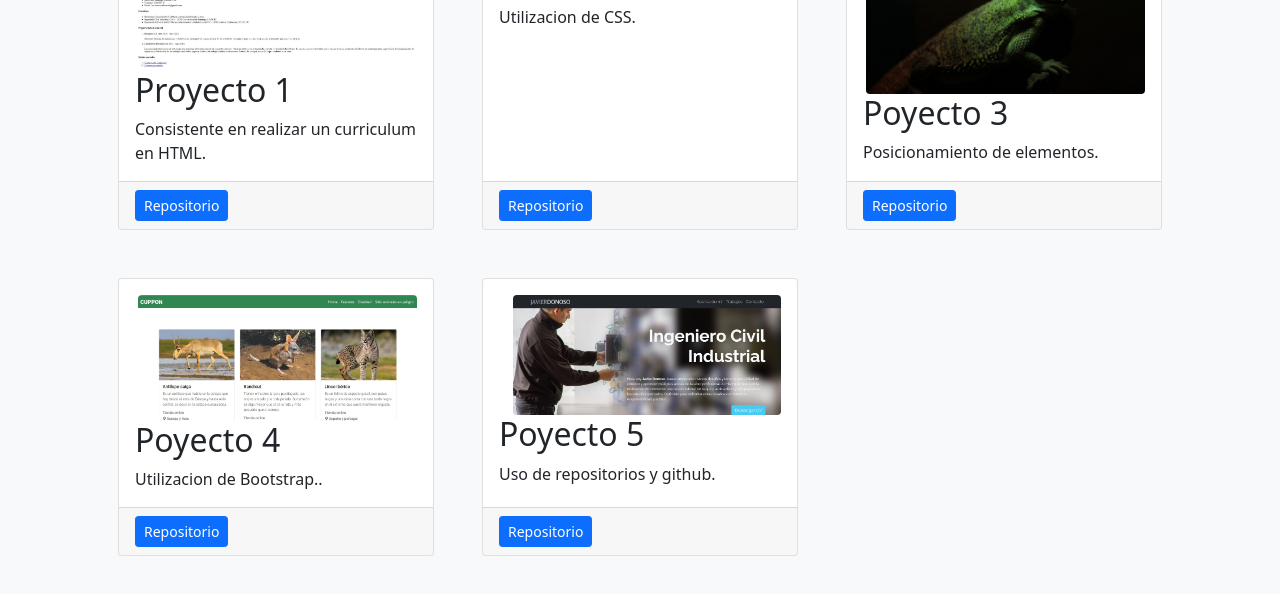
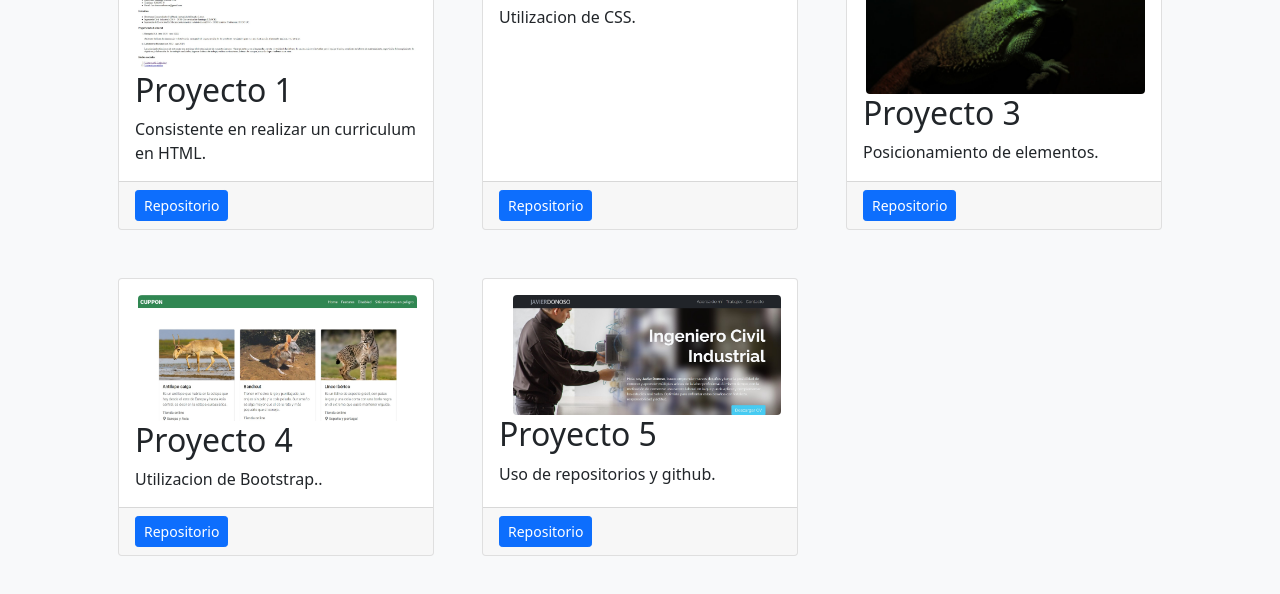
Before and after one commit to Javdonoso/desafiofinal, a plain HTML site: page index.html in a window 1280 px wide. Shown: the part 500-1094 px from the top of the page. Drawn offline with nearby package versions, Linux system fonts and the light colour scheme.

Commit message:
modifiqué los títulos de las card. Les faltaba una letra

```diff
--- a/index.html
+++ b/index.html
@@ -95,7 +95,7 @@
                             <a href="https://javdonoso.github.io/proyecto3/">
                                 <img src="./assets/img/desafio3.jpg" class="rounded float-end" alt="..."
                                     width="99%"></a>
-                            <h2 class="card-title">Poyecto 3</h2>
+                            <h2 class="card-title">Proyecto 3</h2>
                             <p class="card-text">Posicionamiento de elementos.</p>
                         </div>
                         <div class="card-footer"><a class="btn btn-primary btn-sm"
@@ -108,7 +108,7 @@
                             <a href="https://javdonoso.github.io/proyecto4/">
                                 <img src="./assets/img/desafio4.jpg" class="rounded float-end" alt="..."
                                     width="99%"></a>
-                            <h2 class="card-title">Poyecto 4</h2>
+                            <h2 class="card-title">Proyecto 4</h2>
                             <p class="card-text">Utilizacion de Bootstrap..</p>
                         </div>
                         <div class="card-footer"><a class="btn btn-primary btn-sm"
@@ -121,7 +121,7 @@
                             <a href="https://javdonoso.github.io/Proyecto5/">
                                 <img src="./assets/img/desafio55.jpg" class="rounded float-end" alt="..."
                                     width="95%"></a>
-                            <h2 class="card-title">Poyecto 5</h2>
+                            <h2 class="card-title">Proyecto 5</h2>
                             <p class="card-text">Uso de repositorios y github.</p>
                         </div>
                         <div class="card-footer"><a class="btn btn-primary btn-sm"
```
